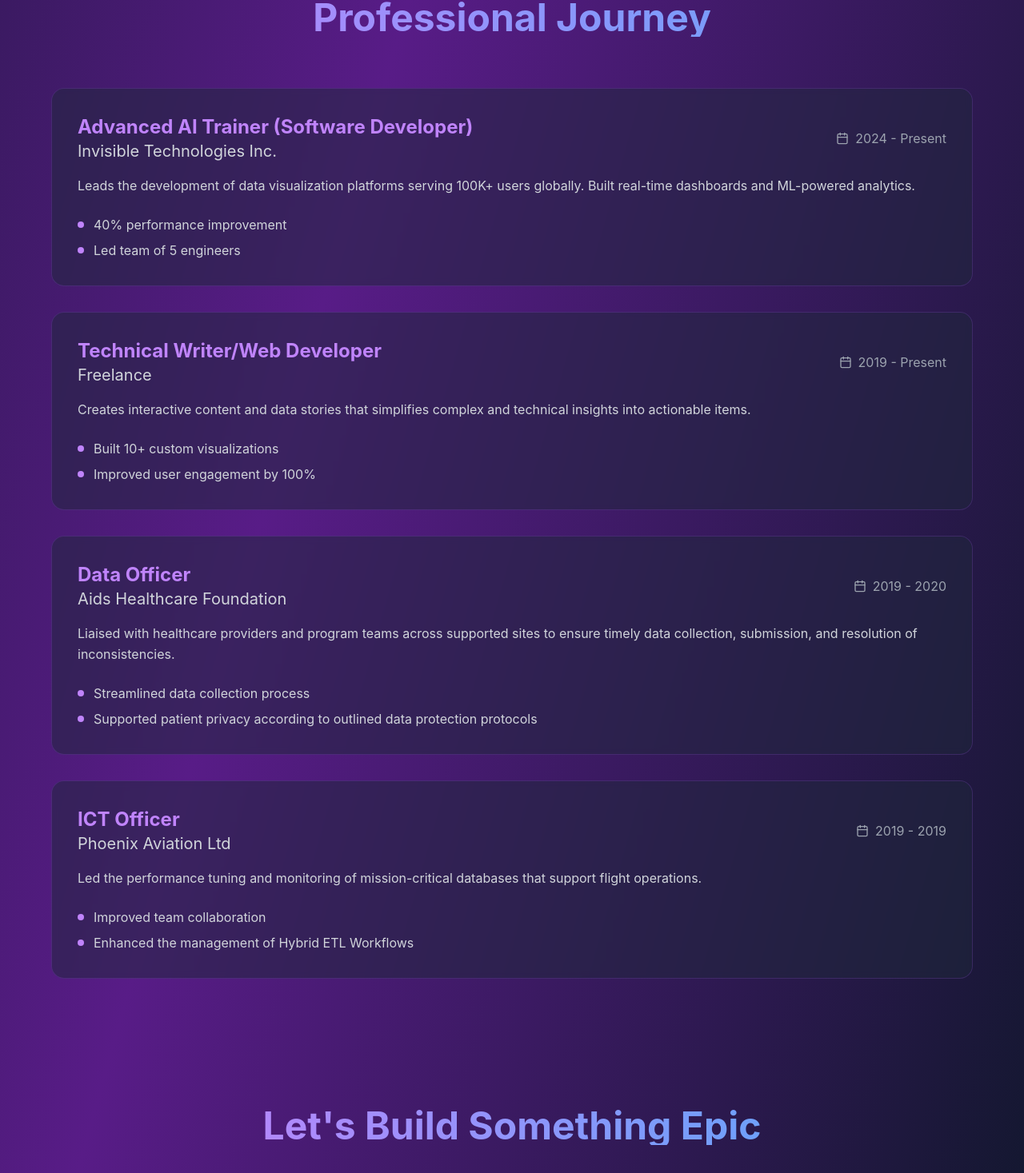
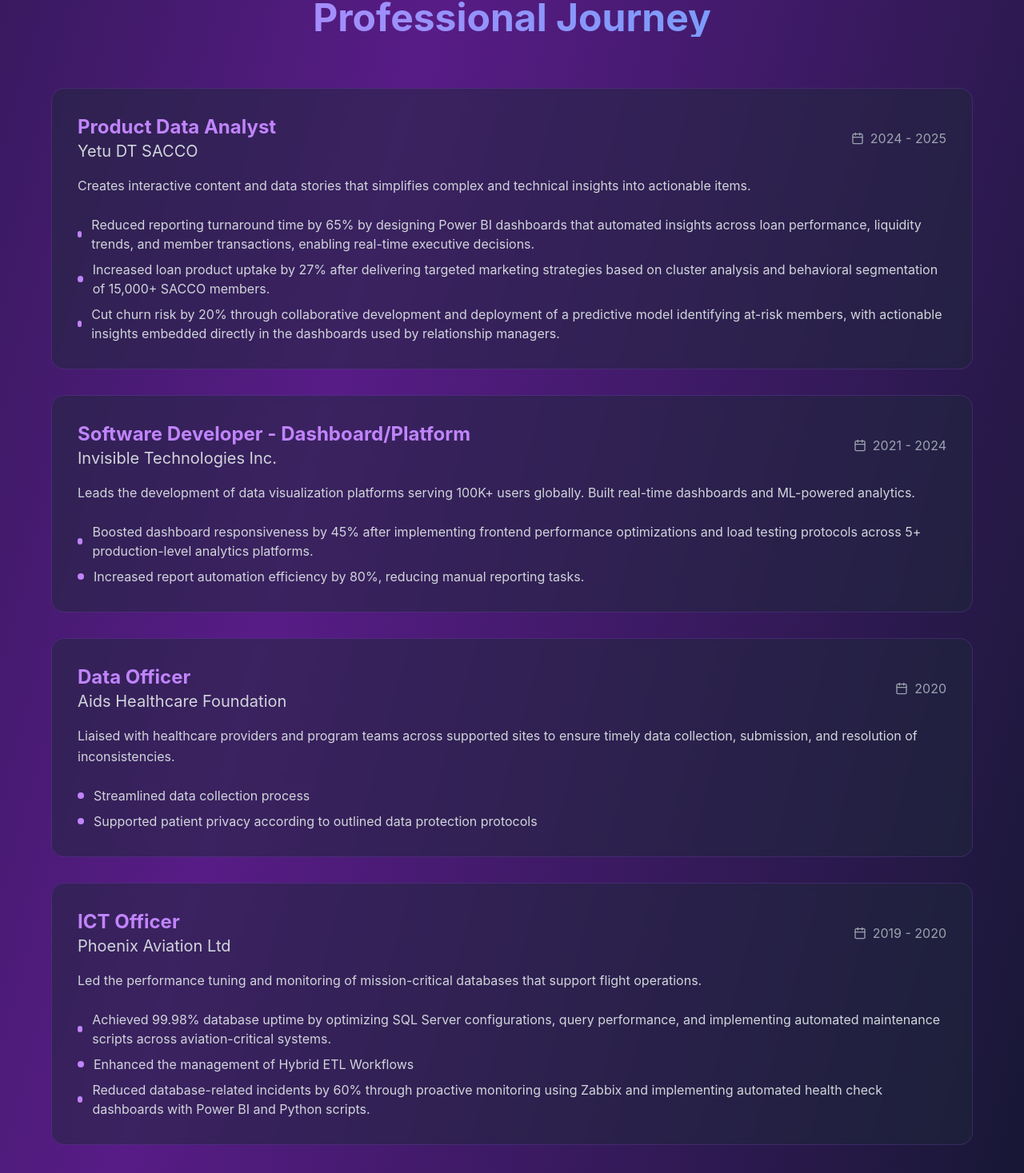
Before and after one commit to DismasNgoda/my-portfolio, a React (Create React App) app: page / in a window 1280 px wide. Shown: the part 2724-4191 px from the top of the page at 80% size. Built offline with nearby package versions, Linux system fonts and the light colour scheme.

Commit message:
updates roles

```diff
--- a/src/App.js
+++ b/src/App.js
@@ -87,32 +87,32 @@
 
   const experiences = [
     {
-      role: 'Advanced AI Trainer (Software Developer)',
-      company: 'Invisible Technologies Inc.',
-      duration: '2024 - Present',
-      description: 'Leads the development of data visualization platforms serving 100K+ users globally. Built real-time dashboards and ML-powered analytics.',
-      achievements: ['40% performance improvement', 'Led team of 5 engineers']
+      role: 'Product Data Analyst',
+      company: 'Yetu DT SACCO',
+      duration: '2024 - 2025',
+      description: 'Creates interactive content and data stories that simplifies complex and technical insights into actionable items.',
+      achievements: ['Reduced reporting turnaround time by 65% by designing Power BI dashboards that automated insights across loan performance, liquidity trends, and member transactions, enabling real-time executive decisions.', 'Increased loan product uptake by 27% after delivering targeted marketing strategies based on cluster analysis and behavioral segmentation of 15,000+ SACCO members.', 'Cut churn risk by 20% through collaborative development and deployment of a predictive model identifying at-risk members, with actionable insights embedded directly in the dashboards used by relationship managers.']
     },
     {
-      role: 'Technical Writer/Web Developer',
-      company: 'Freelance',
-      duration: '2019 - Present',
-      description: 'Creates interactive content and data stories that simplifies complex and technical insights into actionable items.',
-      achievements: ['Built 10+ custom visualizations', 'Improved user engagement by 100%']
+      role: 'Software Developer - Dashboard/Platform',
+      company: 'Invisible Technologies Inc.',
+      duration: '2021 - 2024',
+      description: 'Leads the development of data visualization platforms serving 100K+ users globally. Built real-time dashboards and ML-powered analytics.',
+      achievements: ['Boosted dashboard responsiveness by 45% after implementing frontend performance optimizations and load testing protocols across 5+ production-level analytics platforms.', 'Increased report automation efficiency by 80%, reducing manual reporting tasks.']
     },
     {
       role: 'Data Officer',
       company: 'Aids Healthcare Foundation',
-      duration: '2019 - 2020',
+      duration: '2020',
       description: 'Liaised with healthcare providers and program teams across supported sites to ensure timely data collection, submission, and resolution of inconsistencies.',
       achievements: ['Streamlined data collection process', 'Supported patient privacy according to outlined data protection protocols']
     },
     {
       role: 'ICT Officer',
       company: 'Phoenix Aviation Ltd',
-      duration: '2019 - 2019',
+      duration: '2019 - 2020',
       description: 'Led the performance tuning and monitoring of mission-critical databases that support flight operations.',
-      achievements: ['Improved team collaboration', 'Enhanced the management of Hybrid ETL Workflows']
+      achievements: ['Achieved 99.98% database uptime by optimizing SQL Server configurations, query performance, and implementing automated maintenance scripts across aviation-critical systems.', 'Enhanced the management of Hybrid ETL Workflows', 'Reduced database-related incidents by 60% through proactive monitoring using Zabbix and implementing automated health check dashboards with Power BI and Python scripts.']
     }
   ];
 
```
